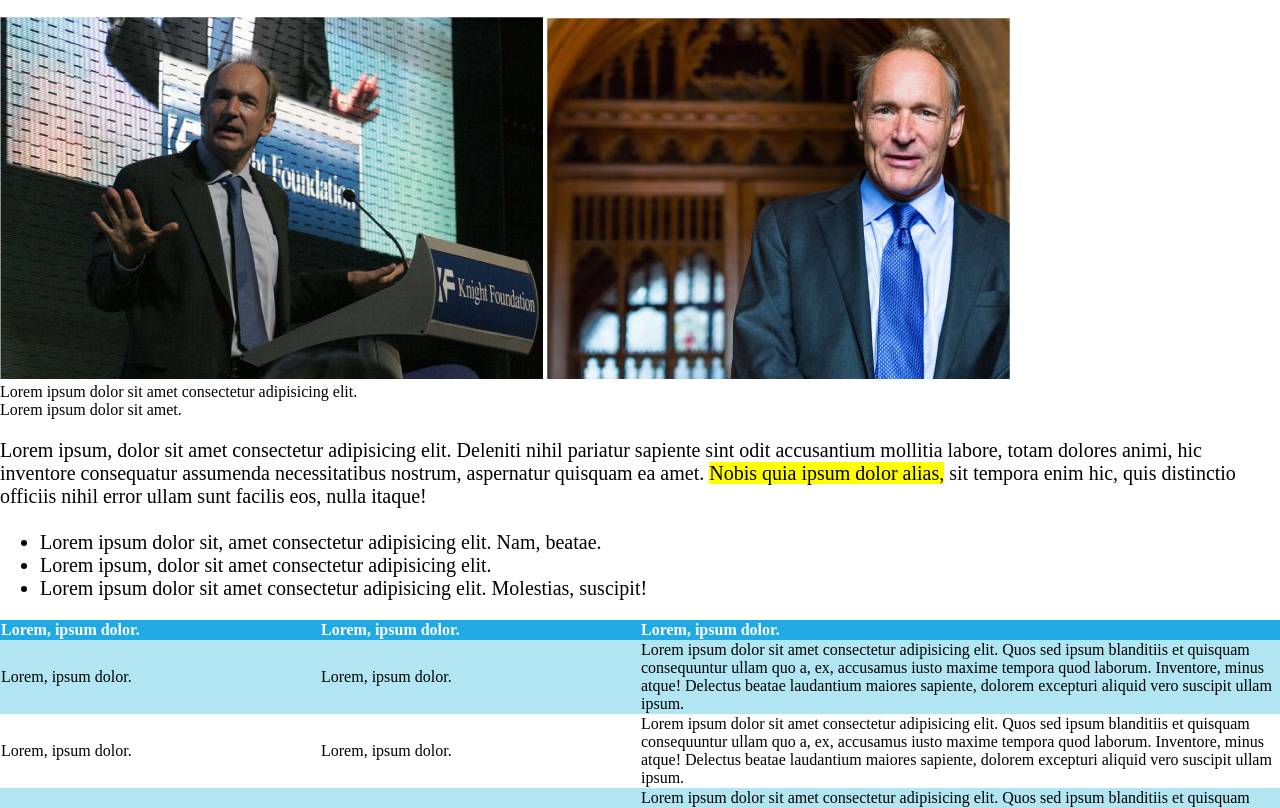
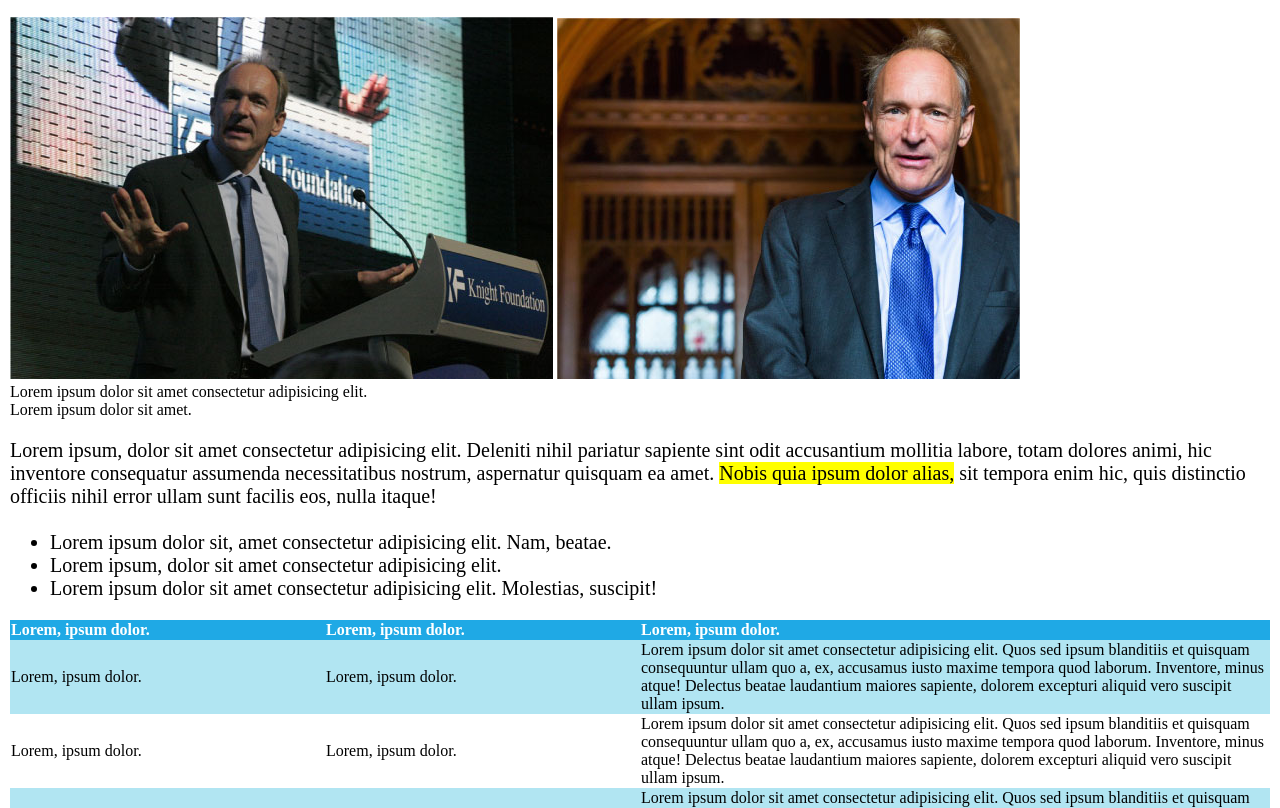
Before and after one commit to LeonardoMartignoni/html-css-booleaner, a plain HTML site: page index.html in a window 1280 px wide. Shown: the part 317-1125 px from the top of the page. Drawn offline with Linux system fonts and the light colour scheme.

Commit message:
added container

```diff
--- a/css/style.css
+++ b/css/style.css
@@ -6,6 +6,10 @@ header {
     height: 150px;
     background: #4EA0FF url("../img/pattern.png");
     position: relative;
+}
+
+.container {
+    margin: 0px 10px;
 }
 
 #booleaner-logo {
--- a/index.html
+++ b/index.html
@@ -12,8 +12,8 @@
         <img id="booleaner-logo" src="./img/logo.svg" alt="the booleaner logo">
     </header>
 
+    <div class="container">
         <main>
-
             <!-- Titolo -->
             <section class="title">
                 <h1>Internet deve essere al servizio del "bene pubblico": il manifesto di Tim Berners-Lee</h1>
@@ -77,5 +77,7 @@
                 </div>
             </section>
         </main>
+    </div>
+
 </body>
 </html>
```
Lines whose indentation alone changed are shown as unchanged.
